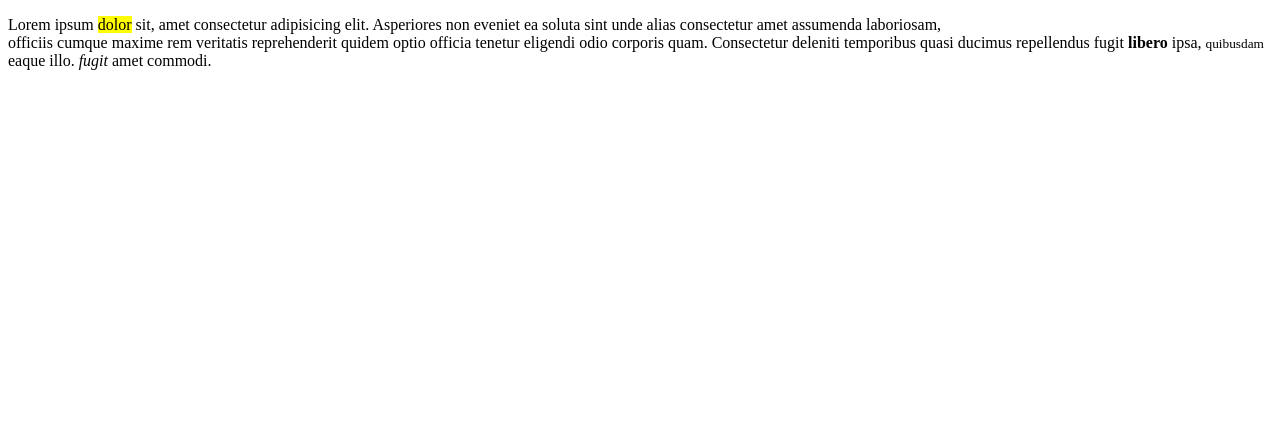
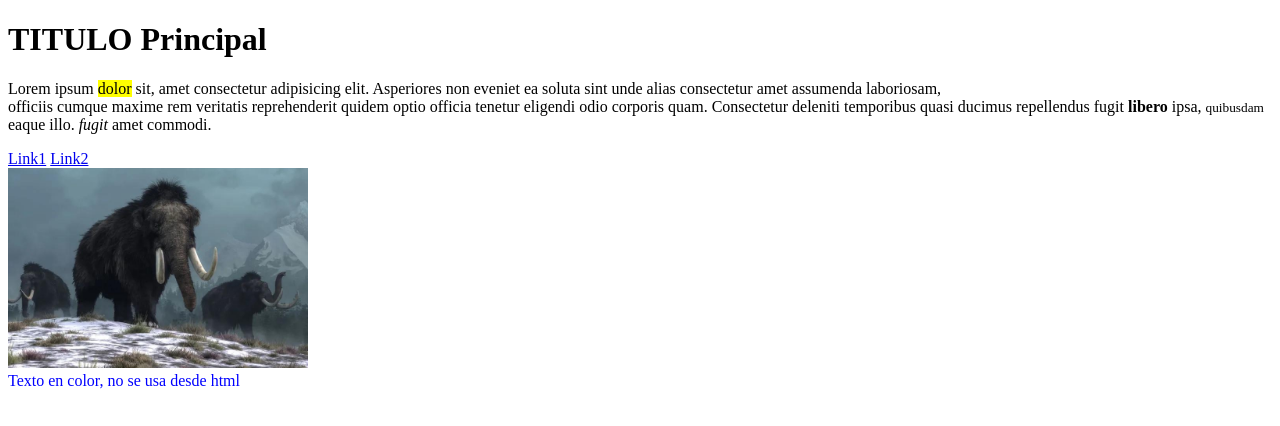
Before and after one commit to eze-fayu/CodoaCodo, a plain HTML site: page HTML/index.html in a window 1280 px wide. Drawn offline with Linux system fonts and the light colour scheme.

Commit message:
min 45 clase 9/3

```diff
--- a/HTML/index.html
+++ b/HTML/index.html
@@ -7,12 +7,20 @@
     <title>Mi Primer Web</title>
   </head>
   <body>
-
+    <header>
+      <h1>TITULO Principal</h1>
+    </header>
     <p>Lorem ipsum <mark>dolor</mark> sit, amet consectetur adipisicing elit. Asperiores non eveniet ea soluta sint unde alias
         consectetur amet assumenda laboriosam, <br> officiis cumque maxime rem veritatis reprehenderit quidem optio
         officia tenetur eligendi odio corporis quam. Consectetur deleniti temporibus quasi ducimus repellendus
         fugit <b>libero</b> ipsa, <small>quibusdam</small> eaque illo. <i>fugit</i> amet commodi.</p>
 
+    <a href="http://google.com" target="_blank">Link1</a>
+    <a href="http://google.com">Link2</a>
+      <br>
+    <img src="imagenes/FPcZSGpXMAsFkZO.jpeg" width="300" height="200" alt="Mamut">
+      <br>
+    <font color="blue">Texto en color, no se usa desde html</font>
 
   </body>
 </html>
```
Also changed, not shown: HTML/imagenes/FPcZSGpXMAsFkZO.jpeg (added), 2 other files.
